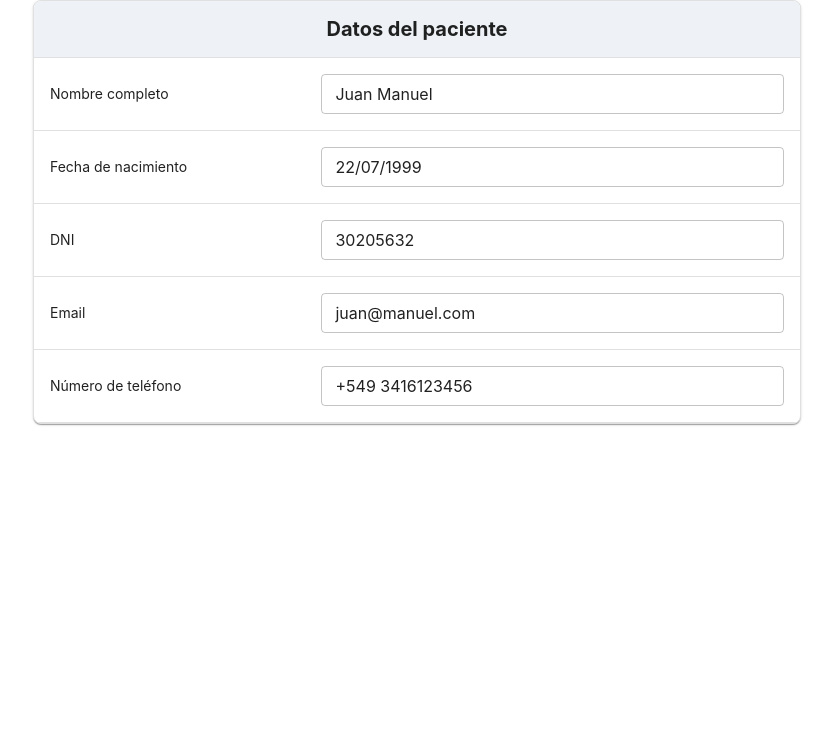
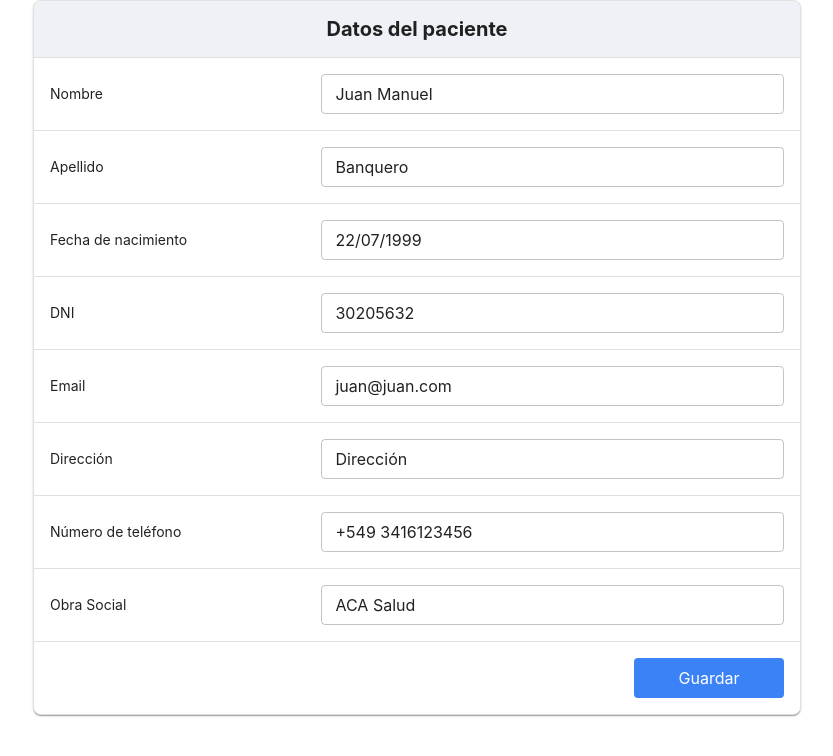
Before and after one commit to JoaquinGuerrero25/ManagementAppointmentFront, a React (Vite) app: page / in a window 1280 px wide. Shown: the top 756 px of the page, without its empty margins (223-1056 px from the left). Built offline with nearby package versions, Linux system fonts and the light colour scheme.

Commit message:
actualizo componente Paciente

```diff
--- a/src/components/Tables/UserProfile.jsx
+++ b/src/components/Tables/UserProfile.jsx
@@ -9,7 +9,8 @@ import {
   TablePagination,
   TableRow,
   useTheme,
-  TextField
+  TextField,
+  Button
 } from "@mui/material";
 import { useState } from "react";
 import { useThemeMode } from '../../context/ThemeProvider';
@@ -44,7 +45,7 @@ export const UserProfile = ({ columns, rows, onChange }) => {
 
       >
 
-        <TableContainer sx={{ maxHeight: 440 }}>
+        <TableContainer sx={{ }}>
           <Table stickyHeader>
             <TableHead>
               <TableRow>
@@ -70,7 +71,6 @@ export const UserProfile = ({ columns, rows, onChange }) => {
                       {col.key === 'value' && onChange ? (
                         <TextField
                           fullWidth
-
                           size="small"
                           variant="outlined"
                           value={row[col.key]}
@@ -86,7 +86,16 @@ export const UserProfile = ({ columns, rows, onChange }) => {
               ))}
             </TableBody>
           </Table>
+
         </TableContainer>
+        <div className="flex justify-end px-4 py-4">
+          <button
+            type="submit"
+            className="w-[150px] px-4 py-2 rounded bg-blue-500 text-white hover:bg-blue-700"
+          >
+            Guardar
+          </button>
+        </div>
       </Paper>
     </div>
   );
--- a/src/pages/Home.jsx
+++ b/src/pages/Home.jsx
@@ -32,23 +32,40 @@ export const Home = () => {
         { key: 'phone', label: 'Teléfono' },
         { key: 'status', label: 'Estado' },
     ];
+
+
+
+            Name = patient.Name,
+            LastName = patient.LastName,
+            Email = patient.Email,
+            Address = patient.Address,
+            PhoneNumber = patient.PhoneNumber,
+            HealtInsurance = patient.HealtInsurance.ToString(),
+            IsAvailable = patient.IsAvailable,
+
 */
 
     const personColumns = [
-        { key: 'name', label: 'Nombre completo' },
+        { key: 'name', label: 'Nombre' },
+        { key: 'lastName', label: 'Apellido' },
         { key: 'bornDate', label: 'Fecha de nacimiento' },
         { key: 'idCard', label: 'DNI' },
         { key: 'email', label: 'Email' },
+        { key: 'address', label: 'Dirección' },
         { key: 'phoneNumber', label: 'Número de teléfono' },
+        { key: 'healthInsurance', label: 'Obra Social' },
       ];
 
 
     const [persona, setPersona] = useState({
         name: "Juan Manuel",
+        lastName: "Banquero",
         bornDate : '22/07/1999',
         idCard: 30205632,
-        email: "juan@manuel.com",
+        email:"juan@juan.com",
+        address: "Dirección",
         phoneNumber: "+549 3416123456",
+        healthInsurance: "ACA Salud",
       });
 
 
@@ -59,12 +76,31 @@ export const Home = () => {
       }));
 
 
-      const handleEdit = (fieldKey, newValue) => {
-        setPersona((prev) => ({
-          ...prev,
-          [fieldKey]: newValue
-        }));
+      const handleSubmit = async (e) => {
+        e.preventDefault(); // Previene recarga
+
+        try {
+          const response = await fetch('https://tubackend.com/api/pacientes', {
+            method: 'POST',
+            headers: {
+              'Content-Type': 'application/json',
+            },
+            body: JSON.stringify(persona),
+          });
+
+          if (!response.ok) {
+            throw new Error('Error al enviar los datos');
+          }
+
+          const data = await response.json();
+          console.log('Paciente guardado:', data);
+          alert('Paciente guardado exitosamente');
+        } catch (error) {
+          console.error('Error al guardar el paciente:', error);
+          alert('Hubo un error al guardar el paciente');
+        }
       };
+
 
       const columns = [
         { label: "Campo", key: "field" },
@@ -76,7 +112,7 @@ export const Home = () => {
     <UserProfile
     columns={columns}
     rows={rows}
-    onChange={(rowIndex, _, value) => handleEdit(rows[rowIndex].key, value)}
+    onChange={(rowIndex, _, value) => handleSubmit(rows[rowIndex].key, value)}
     />
   );
 };
```
